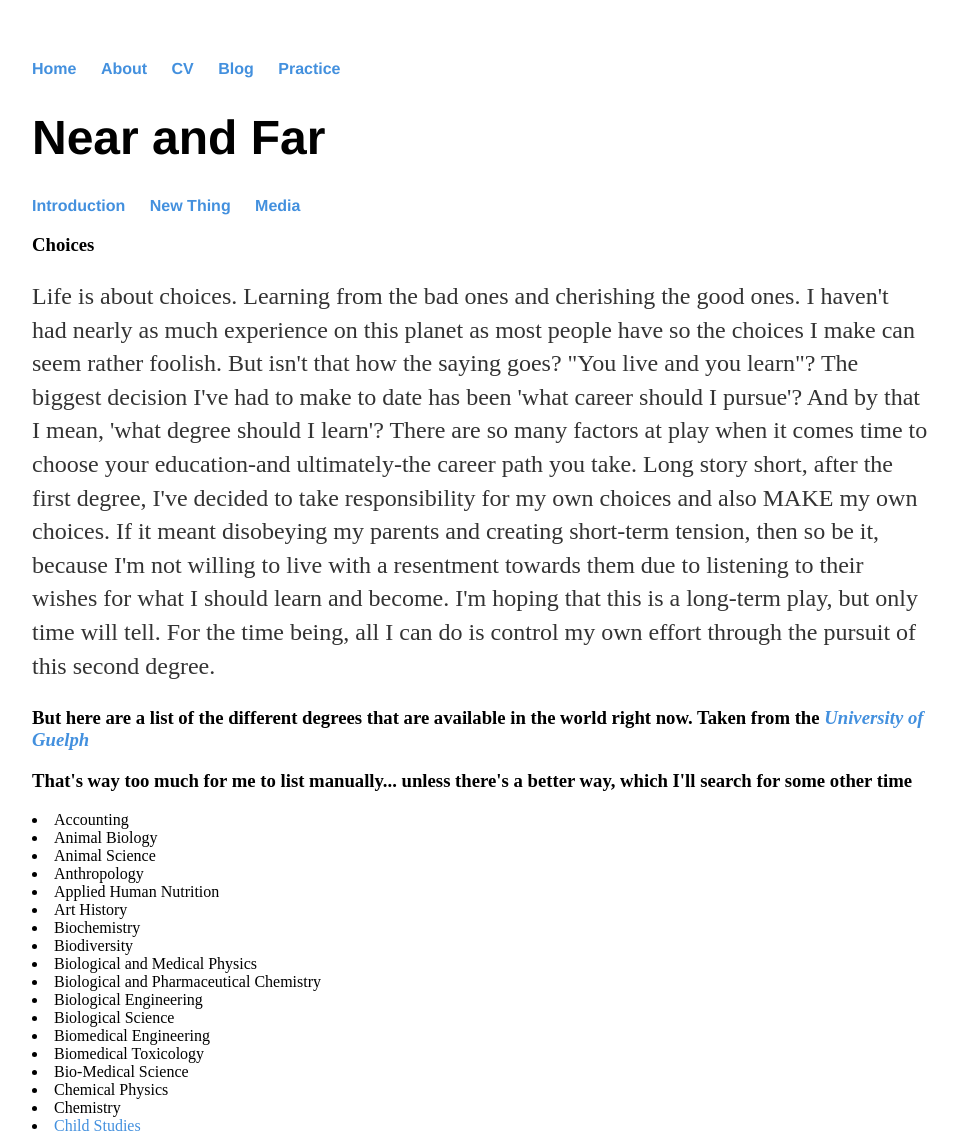
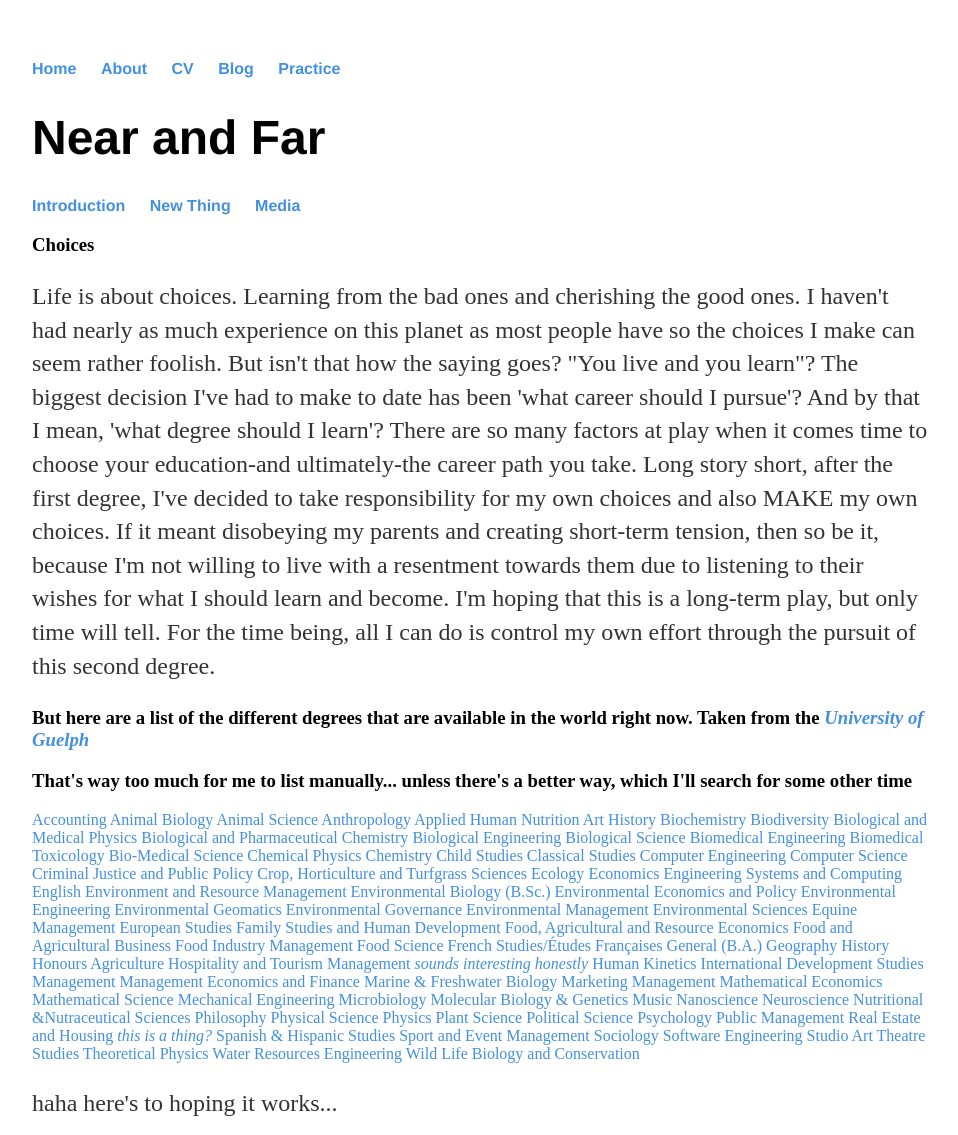
Before and after one commit to Illcarious/Illcarious.github.io, a Jekyll site: the page _posts/2019-09-01-Near-and-Far.html, which Jekyll copies as it is, in a window 1280 px wide. Shown: the top 1135 px of the page, without its empty margins (160-1118 px from the left). Built offline with Jekyll 4.4.1, drawn with Linux system fonts in a browser that asks for light colours.

Commit message:
Update 2019-09-01-Near-and-Far.html
changed li to <a>

```diff
--- a/_posts/2019-09-01-Near-and-Far.html
+++ b/_posts/2019-09-01-Near-and-Far.html
@@ -39,8 +39,8 @@
       nav ul{overflow:hidden; overflow-y:scroll;}*/
 
 		      .vertical-menu{
-			      width: 400px;
-			      height: 500px;
+			      width: 200px;
+			      height: 150px;
 			      overflow-y: auto;
 		      }
 		      .vertical-menu a{
@@ -59,99 +59,99 @@
 		      }
 	      </style>
   <div class="verical-menu">
-  <li>Accounting</li>
-	<li>Animal Biology</li>
-	<li>Animal Science</li>
-	<li>Anthropology</li>
-	<li>Applied Human Nutrition</li>
-	<li>Art History</li>
+  <a>Accounting</a>
+	<a>Animal Biology</a>
+	<a>Animal Science</a>
+	<a>Anthropology</a>
+	<a>Applied Human Nutrition</a>
+	<a>Art History</a>
 
-  <li>Biochemistry</li>
-	<li>Biodiversity</li>
-	<li>Biological and Medical Physics</li>
-	<li>Biological and Pharmaceutical Chemistry</li>
-	<li>Biological Engineering</li>
-	<li>Biological Science</li>
-	<li>Biomedical Engineering</li>
-	<li>Biomedical Toxicology</li>
-	<li>Bio-Medical Science</li>
+  <a>Biochemistry</a>
+	<a>Biodiversity</a>
+	<a>Biological and Medical Physics</a>
+	<a>Biological and Pharmaceutical Chemistry</a>
+	<a>Biological Engineering</a>
+	<a>Biological Science</a>
+	<a>Biomedical Engineering</a>
+	<a>Biomedical Toxicology</a>
+	<a>Bio-Medical Science</a>
 
-  <li>Chemical Physics</li>
-	<li>Chemistry</li>
-	<li><a href="https://admission.uoguelph.ca/basc/cstu" target="_blank">Child Studies</a></li>
-	<li>Classical Studies</li>
-	<li>Computer Engineering</li>
-	<li>Computer Science</li>
-	<li>Criminal Justice and Public Policy</li>
-	<li>Crop, Horticulture and Turfgrass Sciences</li>
+  <a>Chemical Physics</a>
+	<a>Chemistry</a>
+	<a href="https://admission.uoguelph.ca/basc/cstu" target="_blank">Child Studies</a>
+	<a>Classical Studies</a>
+	<a>Computer Engineering</a>
+	<a>Computer Science</a>
+	<a>Criminal Justice and Public Policy</a>
+	<a>Crop, Horticulture and Turfgrass Sciences</a>
 
-  <li>Ecology</li>
-	<li>Economics</li>
-	<li>Engineering Systems and Computing</li>
-	<li>English</li>
-	<li>Environment and Resource Management</li>
-	<li>Environmental Biology (B.Sc.)</li>
-	<li>Environmental Economics and Policy</li>
-	<li>Environmental Engineering</li>
-	<li>Environmental Geomatics</li>
-	<li>Environmental Governance</li>
-	<li>Environmental Management</li>
-	<li>Environmental Sciences</li>
-	<li>Equine Management</li>
-	<li>European Studies</li>
+  <a>Ecology</a>
+	<a>Economics</a>
+	<a>Engineering Systems and Computing</a>
+	<a>English</a>
+	<a>Environment and Resource Management</a>
+	<a>Environmental Biology (B.Sc.)</a>
+	<a>Environmental Economics and Policy</a>
+	<a>Environmental Engineering</a>
+	<a>Environmental Geomatics</a>
+	<a>Environmental Governance</a>
+	<a>Environmental Management</a>
+	<a>Environmental Sciences</a>
+	<a>Equine Management</a>
+	<a>European Studies</a>
 
-  <li><a href="https://admission.uoguelph.ca/basc/fshd" target="_blank">Family Studies and Human Development</a></li>
-	<li>Food, Agricultural and Resource Economics</li>
-	<li>Food and Agricultural Business</li>
-	<li><a href="https://admission.uoguelph.ca/bbrm/fim" target="_blank">Food Industry Management</a></li>
-	<li>Food Science</li>
-	<liFrench Studies/Études Françaises</li>
+  <a href="https://admission.uoguelph.ca/basc/fshd" target="_blank">Family Studies and Human Development</a>
+	<a>Food, Agricultural and Resource Economics</a>
+	<a>Food and Agricultural Business</a>
+	<a href="https://admission.uoguelph.ca/bbrm/fim" target="_blank">Food Industry Management</a>
+	<a>Food Science</a>
+	<a>French Studies/Études Françaises</a>
 
-  <li>General (B.A.)</li>
-	<li>Geography</li>
+  <a>General (B.A.)</a>
+	<a>Geography</a>
 
-  <li>History</li>
-	<li>Honours Agriculture</li>
-	  <li>Hospitality and Tourism Management <em>sounds interesting honestly</em></li>
-	<li>Human Kinetics</li>
+  <a>History</a>
+	<a>Honours Agriculture</a>
+	  <a>Hospitality and Tourism Management <em>sounds interesting honestly</em></a>
+	<a>Human Kinetics</a>
 
-  <li>International Development Studies</li>
-	<li>Management</li>
-	<li>Management Economics and Finance</li>
-	<li>Marine &amp; Freshwater Biology</li>
-	<li>Marketing Management</li>
-	<li>Mathematical Economics</li>
-	<li>Mathematical Science</li>
-	<li>Mechanical Engineering</li>
-	<li>Microbiology</li>
-	<li>Molecular Biology &amp; Genetics</li>
-	<li>Music</li>
+  <a>International Development Studies</a>
+	<a>Management</a>
+	<a>Management Economics and Finance</a>
+	<a>Marine &amp; Freshwater Biology</a>
+	<a>Marketing Management</a>
+	<a>Mathematical Economics</a>
+	<a>Mathematical Science</a>
+	<a>Mechanical Engineering</a>
+	<a>Microbiology</a>
+	<a>Molecular Biology &amp; Genetics</a>
+	<a>Music</li>
 
-  <li>Nanoscience</li>
-  <li><a href="http://admission.uoguelph.ca/bsc/neuro">Neuroscience</a></li>
-  <li>Nutritional &amp;Nutraceutical Sciences</li>
+  <a>Nanoscience</a>
+  <a href="http://admission.uoguelph.ca/bsc/neuro">Neuroscience</a>
+  <a>Nutritional &amp;Nutraceutical Sciences</a>
 
-  <li>Philosophy</li>
-<li>Physical Science</li>
-<li>Physics</li>
-<li>Plant Science</li>
-<li>Political Science</li>
-<li>Psychology</li>
-<li>Public Management</li>
+  <a>Philosophy</a>
+<a>Physical Science</a>
+<a>Physics</a>
+<a>Plant Science</a>
+<a>Political Science</a>
+<a>Psychology</a>
+<a>Public Management</a>
 
-<li>Real Estate and Housing <em>this is a thing?</em></li>
+<a>Real Estate and Housing <em>this is a thing?</em></a>
 
-<li>Spanish &amp; Hispanic Studies</li>
-<li><a href="http://admission.uoguelph.ca/bcom/spmt">Sport and Event Management</a></li>
-<li><a href="https://admission.uoguelph.ca/ba/soc">Sociology</a></li>
-<li>Software Engineering</li>
-<li>Studio Art</li>
+<a>Spanish &amp; Hispanic Studies</a>
+<a href="http://admission.uoguelph.ca/bcom/spmt">Sport and Event Management</a>
+<a href="https://admission.uoguelph.ca/ba/soc">Sociology</a>
+<a>Software Engineering</a>
+<a>Studio Art</a>
 
-<li>Theatre Studies</li>
-<li>Theoretical Physics</li>
+<a>Theatre Studies</a>
+<a>Theoretical Physics</a>
 
-<li>Water Resources Engineering</li>
-<li>Wild Life Biology and Conservation</li>
+<a>Water Resources Engineering</a>
+<a>Wild Life Biology and Conservation</a>
 	      </div>
 
 <p>haha here's to hoping it works...</p>
```
